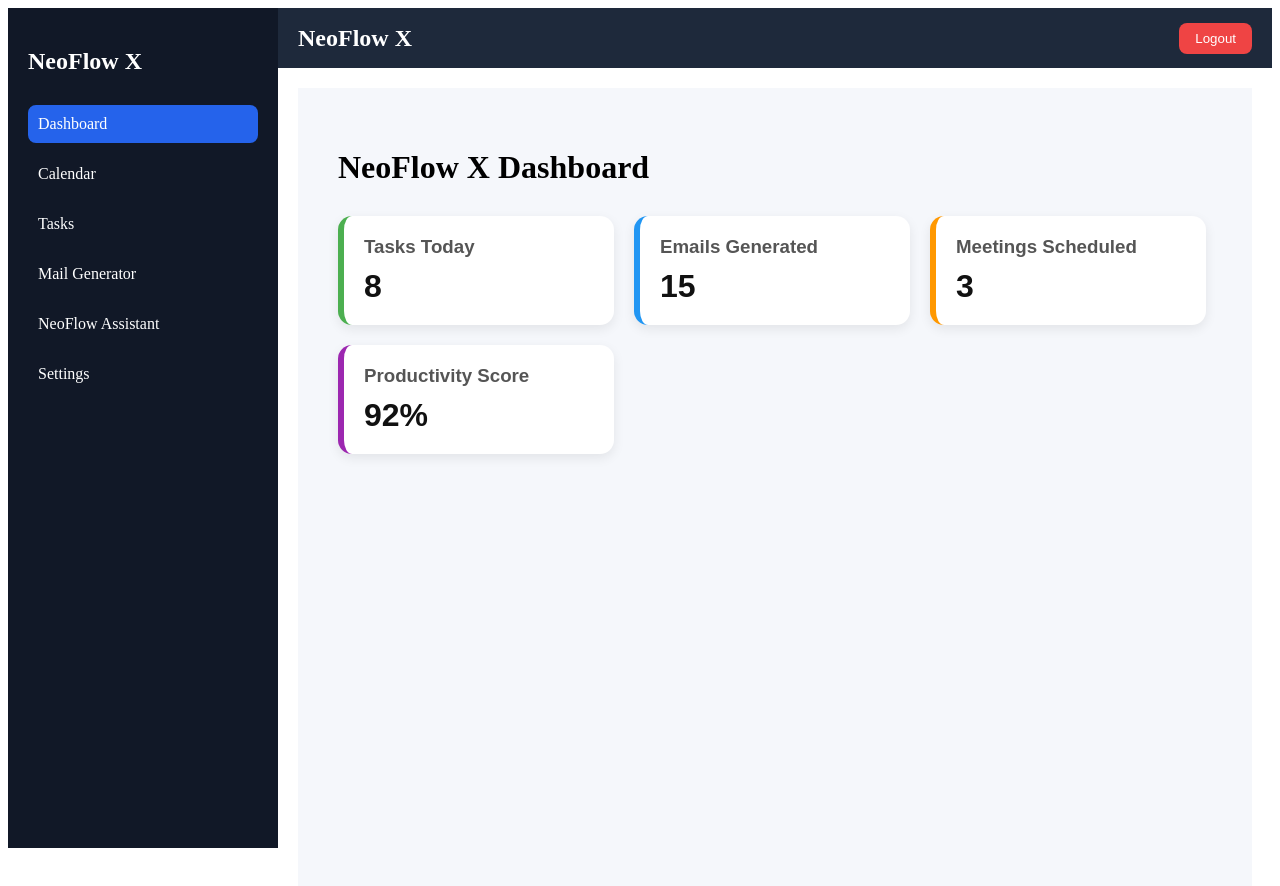
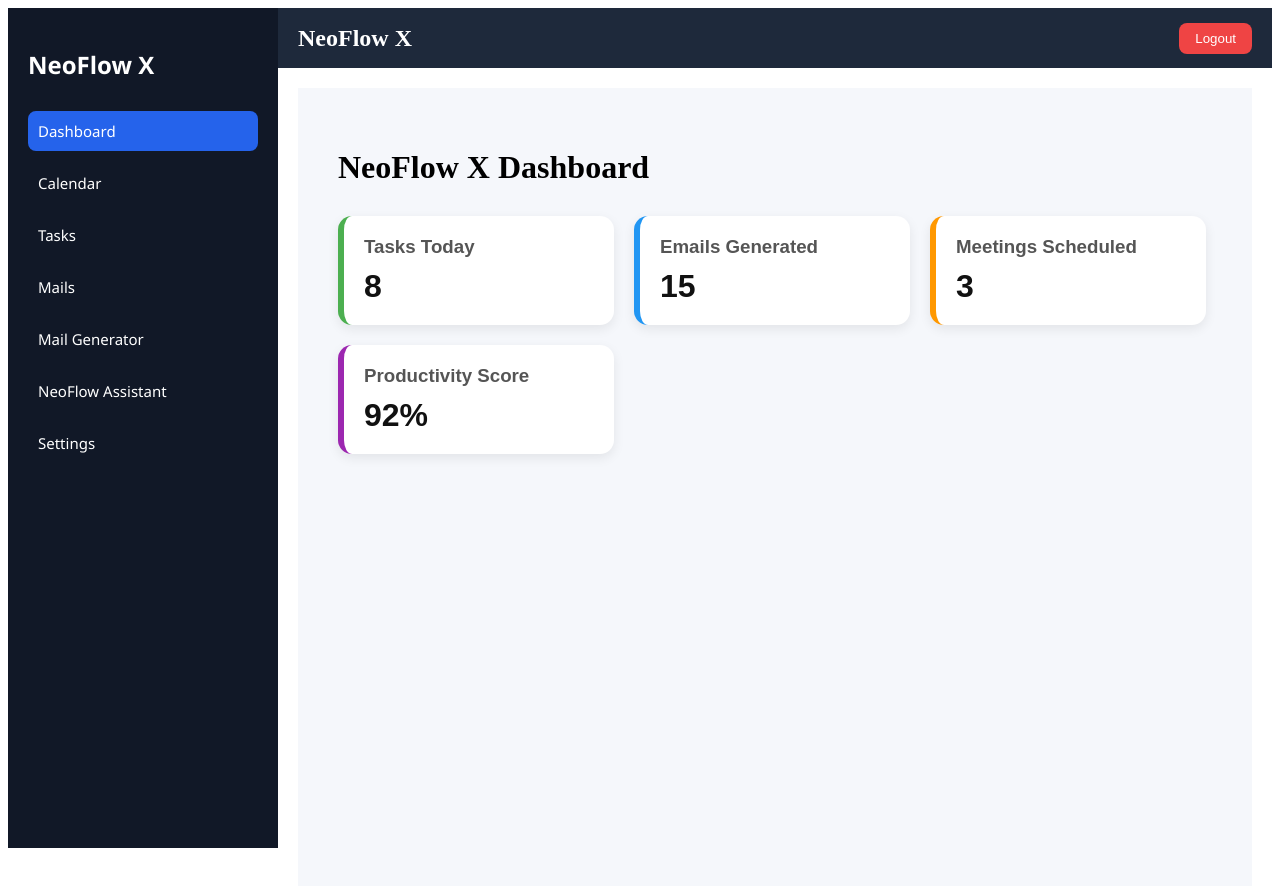
Before and after one commit to kavin-std/NeoFlow-X, a React (Vite) app in the folder frontend/: page /login in a window 1280 px wide. Both pictures are taken after typing "Sample", "Sample123" into the empty fields and a click on the button "Login". Shown: the top 886 px of the page. Built offline with nearby package versions, Linux system fonts and the light colour scheme.

Commit message:
updated frontend

```diff
--- a/frontend/src/App.jsx
+++ b/frontend/src/App.jsx
@@ -4,11 +4,12 @@ import { useState } from "react";
 import Layout from "./components/Layout";
 import Login from "./pages/Login";
 import Dashboard from "./pages/Dashboard";
-import Mail from "./pages/Mail";
 import Calendar from "./pages/Calendar";
 import Tasks from "./pages/Tasks";
+import Mail from "./pages/Mail";
+import Mails from "./pages/Mails";
+import Assistant from "./pages/Assistant";
 import Settings from "./pages/Settings";
-import Assistant from "./pages/Assistant";
 
 function App() {
   const [isAuth, setIsAuth] = useState(
@@ -19,31 +20,29 @@ function App() {
     <BrowserRouter>
       <Routes>
 
-        {/* Login Page */}
-        <Route
-          path="/login"
-          element={<Login setIsAuth={setIsAuth} />}
-        />
+        {/* Login */}
+        <Route path="/login" element={<Login setIsAuth={setIsAuth} />} />
 
-        {/* Protected Layout */}
+        {/* Protected Area */}
         <Route
           path="/"
-          element={
-            isAuth ? (
-              <Layout />
-            ) : (
-              <Navigate to="/login" />
-            )
-          }
+          element={isAuth ? <Layout /> : <Navigate to="/login" />}
         >
-          {/* Dashboard (Home) */}
+          {/* Home */}
           <Route index element={<Dashboard />} />
 
           {/* Other Pages */}
           <Route path="calendar" element={<Calendar />} />
           <Route path="tasks" element={<Tasks />} />
+
+          {/* MAILS SECTION */}
+          <Route path="mails" element={<Mails />} />
           <Route path="mail" element={<Mail />} />
+
+          {/* Assistant */}
           <Route path="assistant" element={<Assistant />} />
+
+          {/* Settings */}
           <Route path="settings" element={<Settings />} />
         </Route>
 
--- a/frontend/src/components/Sidebar.jsx
+++ b/frontend/src/components/Sidebar.jsx
@@ -11,6 +11,7 @@ const Sidebar = () => {
         padding: "20px",
         display: "flex",
         flexDirection: "column",
+        fontFamily: "Segoe UI, Arial, sans-serif"   // 🔥 forces same font everywhere
       }}
     >
       <h2 style={{ marginBottom: "30px" }}>NeoFlow X</h2>
@@ -27,6 +28,10 @@ const Sidebar = () => {
 
         <NavLink to="/tasks" style={linkStyle}>
           Tasks
+        </NavLink>
+
+        <NavLink to="/mails" style={linkStyle}>
+          Mails
         </NavLink>
 
         <NavLink to="/mail" style={linkStyle}>
@@ -53,6 +58,9 @@ const linkStyle = ({ isActive }) => ({
   borderRadius: "8px",
   background: isActive ? "#2563eb" : "transparent",
   transition: "0.2s",
+  fontFamily: "inherit",
+  fontSize: "15px",
+  display: "block"
 });
 
 export default Sidebar;
--- /dev/null
+++ b/frontend/src/pages/Mails.jsx
@@ -0,0 +1,19 @@
+import React from "react";
+
+function Mails() {
+  return (
+    <div
+      style={{
+        padding: "40px",
+        background: "#f3f4f6",
+        minHeight: "100vh",
+        fontFamily: "Arial",
+      }}
+    >
+      <h1>Mails</h1>
+      <p>This page will contain Inbox, Sent, Drafts in future.</p>
+    </div>
+  );
+}
+
+export default Mails;
```
